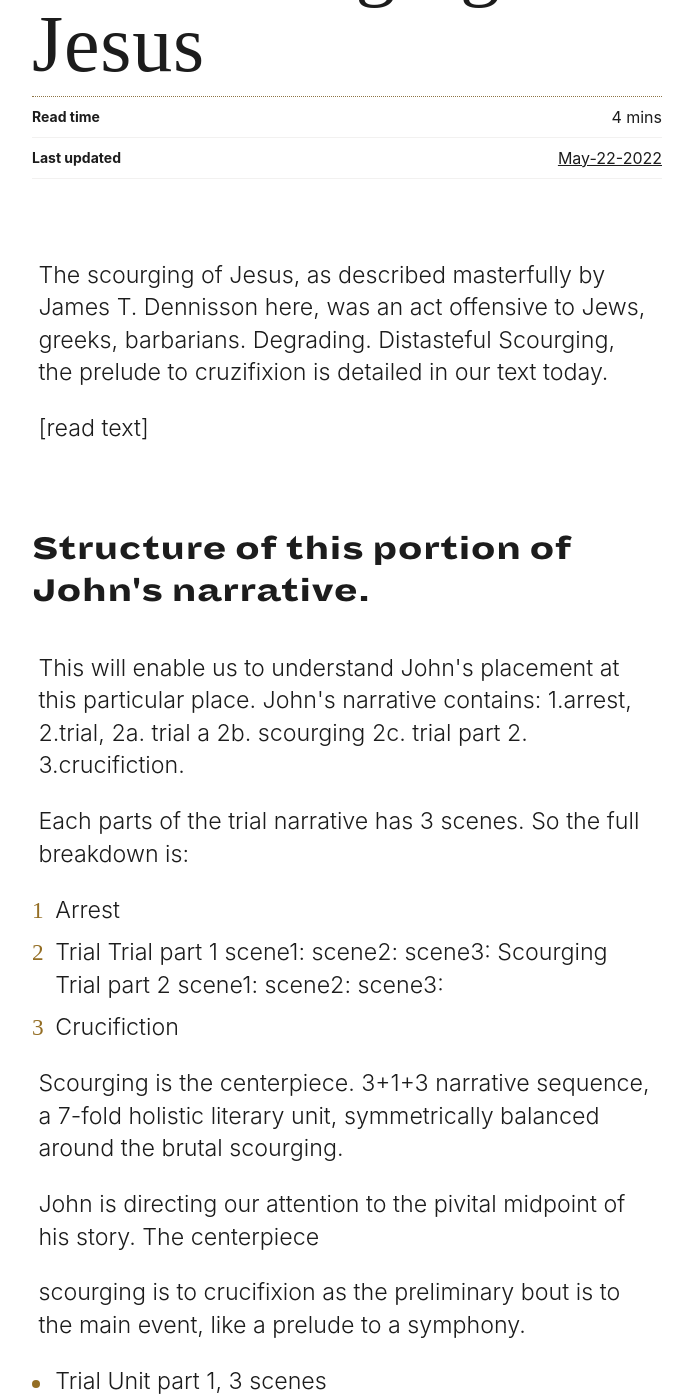
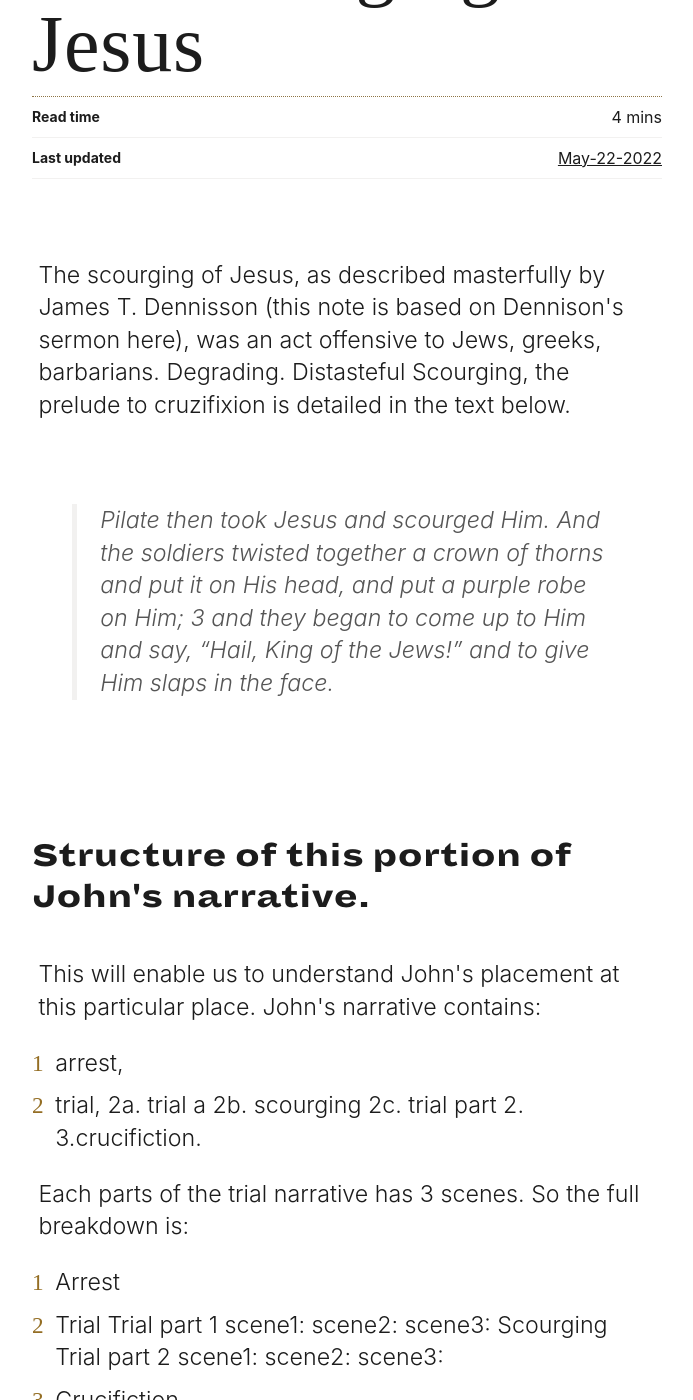
Before and after one commit to jsantiago611/digital-garden-master, a Jekyll site: the page built from _posts/2022-05-22-scourging.md, in a window 1280 px wide and 1400 px high, scrolled down 634 px. Shown: the whole window, without its empty margins (298-991 px from the left). Built offline with Jekyll 4.4.1, drawn with Linux system fonts in a browser that asks for light colours; some web fonts are replaced.

Commit message:
getting post to show up

```diff
--- a/_posts/2022-05-22-scourging.md
+++ b/_posts/2022-05-22-scourging.md
@@ -2,16 +2,16 @@
 title: The scourging of Jesus
 ---
 
-The scourging of Jesus, as described masterfully by James T. Dennisson here, was an act offensive to Jews, greeks, barbarians. Degrading. Distasteful Scourging, the prelude to cruzifixion is detailed in our text today.
+The scourging of Jesus, as described masterfully by James T. Dennisson (this note is based on Dennison's sermon here), was an act offensive to Jews, greeks, barbarians. Degrading. Distasteful Scourging, the prelude to cruzifixion is detailed in the text below.
 
-[read text]
+> Pilate then took Jesus and scourged Him. And the soldiers twisted together a crown of thorns and put it on His head, and put a purple robe on Him; 3 and they began to come up to Him and say, “Hail, King of the Jews!” and to give Him slaps in the face.
 
 ## Structure of this portion of John's narrative.
 
 This will enable us to understand John's placement at this particular place.
 John's narrative contains:
-1.arrest,
-2.trial,
+1. arrest,
+2. trial,
   2a. trial a  2b. scourging  2c. trial part 2.
 3.crucifiction.
 
```
